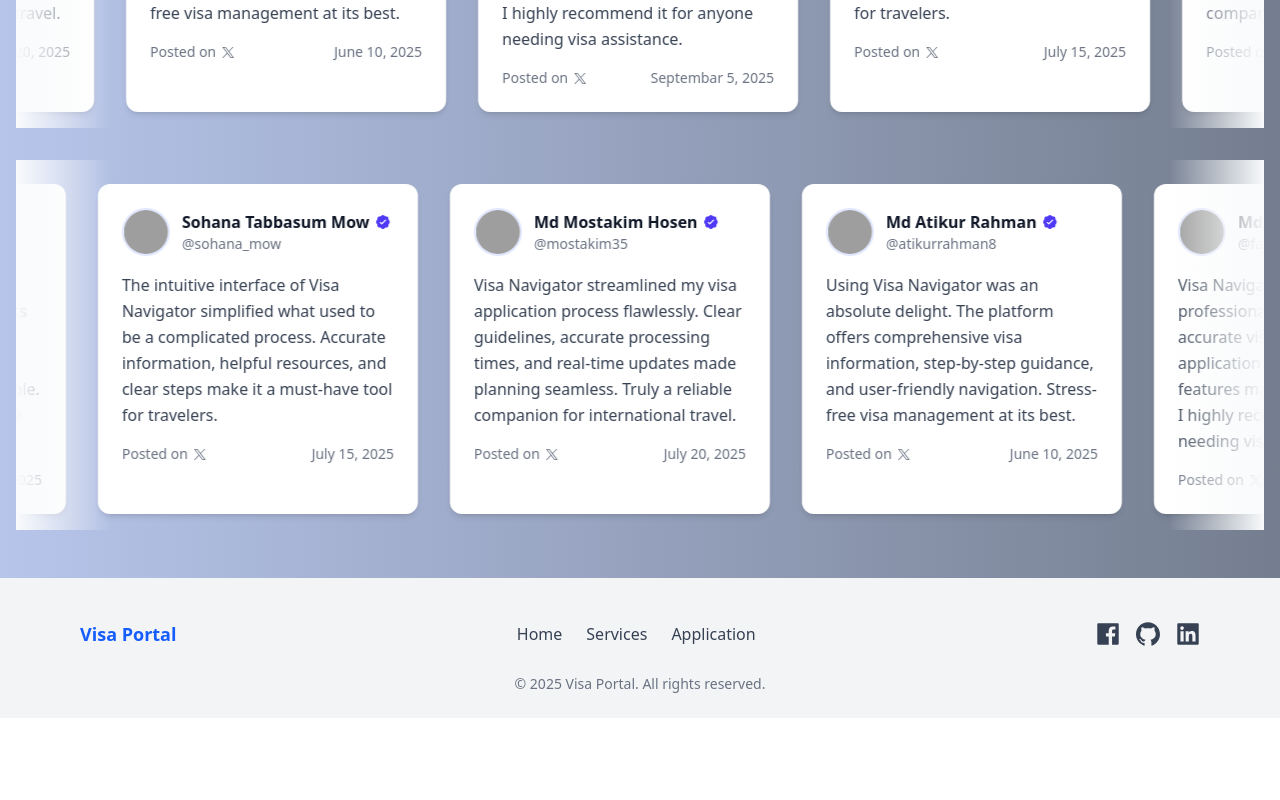
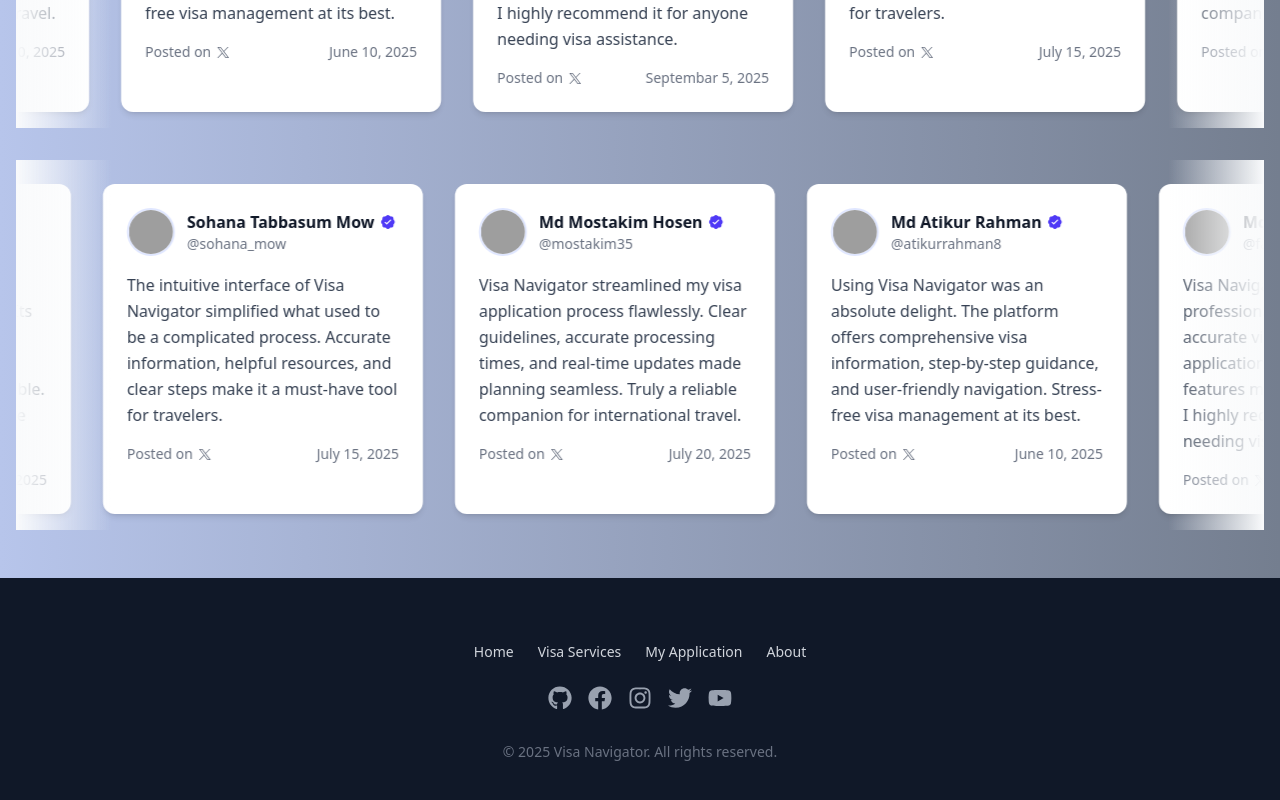
Before and after one commit to Mostakim69/Job-Task-02-Visa-Service, a React (Vite) app: page / in a window 1280 px wide. Shown: the part 3086-3886 px from the top of the page. Before the commit the page ends 3804 px from the top, so only its background shows below. Built offline with nearby package versions, Linux system fonts and the light colour scheme; grey boxes are pictures that could not be loaded.

Commit message:
Footer Update

```diff
--- a/src/Components/Footer.jsx
+++ b/src/Components/Footer.jsx
@@ -1,41 +1,64 @@
-import React from "react";
-import { FacebookFilled, LinkedinFilled, GithubFilled } from "@ant-design/icons";
-import { Link } from "react-router";
+import React from 'react';
+import { Link } from 'react-router';
+import { FaFacebook, FaYoutube, FaInstagram, FaTwitter, FaGithub } from 'react-icons/fa';
 
 const Footer = () => {
-    return (
-        <footer className="bg-gray-100 dark:bg-gray-900 text-gray-700 dark:text-gray-300 py-6 pt-10">
-            <div className="max-w-6xl mx-auto px-4 flex flex-col md:flex-row justify-between items-center">
-                {/* Left: Logo/Name */}
-                <h2 className="text-lg font-bold text-blue-600 mb-4 md:mb-0">Visa Portal</h2>
+  const socialLinks = [
+    { name: 'GitHub', icon: <FaGithub size={24} />, url: 'https://github.com/Mostakim69' },
+    { name: 'Facebook', icon: <FaFacebook size={24} />, url: 'https://www.facebook.com/MostakimHosennnn' },
+    { name: 'Instagram', icon: <FaInstagram size={24} />, url: 'https://www.instagram.com/posterboy3369/#' },
+    { name: 'Twitter', icon: <FaTwitter size={24} />, url: 'https://x.com/mostakim14467' },
+    { name: 'YouTube', icon: <FaYoutube size={24} />, url: 'https://www.youtube.com/@PosterBoy3369' },
+  ];
 
-                {/* Center: Menu Links */}
-                <nav className="flex gap-6 mb-4 md:mb-0">
-                    <Link to="/" className="hover:text-blue-600">Home</Link>
-                    <Link to="/services" className="hover:text-blue-600">Services</Link>
-                    <Link to="/my-application" className="hover:text-blue-600">Application</Link>
-                </nav>
+  const links = [
+    { name: 'Home', path: '/' },
+    { name: 'Visa Services', path: '/services' },
+    { name: 'My Application', path: '/my-application' },
+    { name: 'About', path: '/about' },
+  ];
 
-                {/* Right: Social Links */}
-                <div className="flex gap-4 text-2xl">
-                    <a href="https://facebook.com" target="_blank" rel="noreferrer">
-                        <FacebookFilled className="hover:text-blue-600" />
-                    </a>
-                    <a href="https://github.com" target="_blank" rel="noreferrer">
-                        <GithubFilled className="hover:text-blue-600" />
-                    </a>
-                    <a href="https://linkedin.com" target="_blank" rel="noreferrer">
-                        <LinkedinFilled className="hover:text-blue-600" />
-                    </a>
-                </div>
-            </div>
+  return (
+    <footer className="flex flex-col items-center justify-center bg-gray-900 text-gray-300 py-16 text-sm font-Outfit">
 
-            {/* Bottom small text */}
-            <div className="text-center mt-6 text-sm text-gray-500 dark:text-gray-400">
-                © {new Date().getFullYear()} Visa Portal. All rights reserved.
-            </div>
-        </footer>
-    );
+      {/* Navigation Links */}
+      <div className="flex flex-wrap justify-center gap-6">
+        {links.map((link) => (
+          <Link
+            key={link.name}
+            to={link.path}
+            className="hover:text-white transition-colors"
+          >
+            {link.name}
+          </Link>
+        ))}
+      </div>
+
+      {/* Social Icons */}
+      <div className="flex gap-4 mt-6 text-gray-400">
+        {socialLinks.map((link) => (
+          <a
+            key={link.name}
+            href={link.url}
+            target="_blank"
+            rel="noopener noreferrer"
+            className="hover:text-white transition-all duration-300"
+          >
+            {link.icon}
+          </a>
+        ))}
+      </div>
+
+      {/* Copyright */}
+      <p className="mt-8 text-center text-gray-500">
+        © {new Date().getFullYear()}{' '}
+        <a href="/" className="hover:text-white">
+          Visa Navigator
+        </a>
+        . All rights reserved.
+      </p>
+    </footer>
+  );
 };
 
 export default Footer;
```
